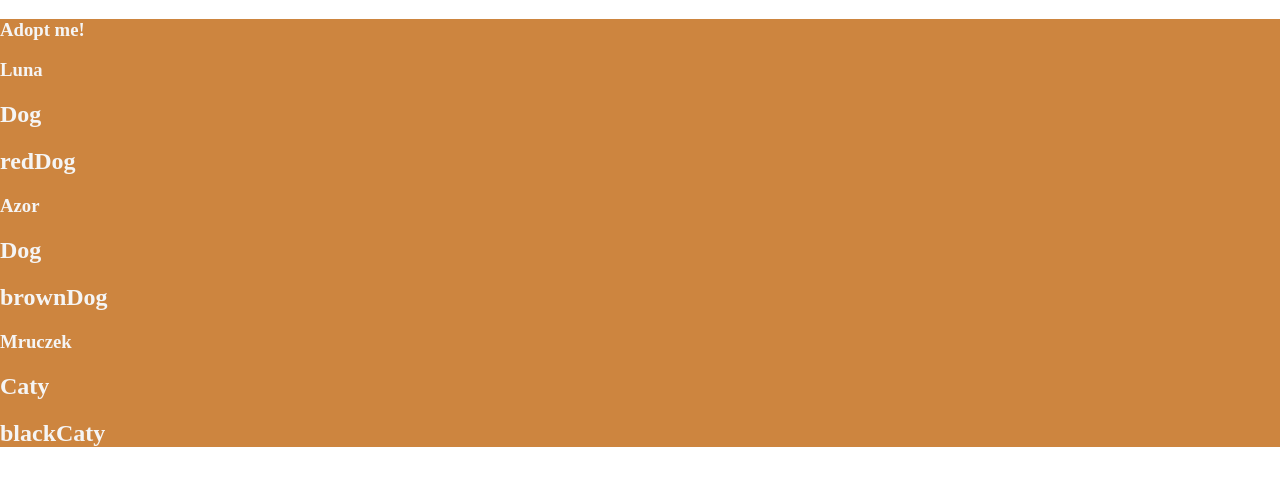
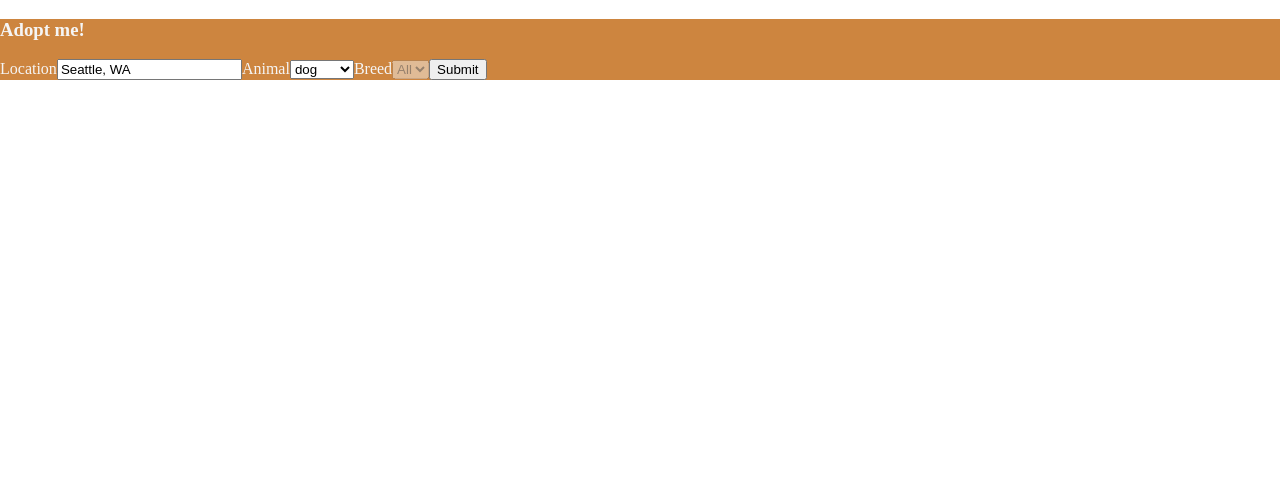
Before and after one commit to bartcis/bksoft, a React (Vite) app: page / in a window 1280 px wide. Shown: the top 486 px of the page. Built offline with nearby package versions, Linux system fonts and the light colour scheme.

Commit message:
Few exaple hooks created

```diff
--- a/package.json
+++ b/package.json
@@ -17,6 +17,7 @@
     "eslint-plugin-import": "^2.18.2",
     "eslint-plugin-jsx-a11y": "^6.2.3",
     "eslint-plugin-react": "^7.14.2",
+    "eslint-plugin-react-hooks": "^1.6.1",
     "parcel-bundler": "^1.12.3",
     "prettier": "^1.18.2"
   },
--- a/src/components/app.jsx
+++ b/src/components/app.jsx
@@ -2,6 +2,7 @@ import React from 'react';
 import styled, { createGlobalStyle } from 'styled-components'
 
 import Pet from './user/pet';
+import SearchParams from './global/search';
 
 export default function App () {
   return (
@@ -9,9 +10,10 @@ export default function App () {
       <GlobalStyle/>
       <Background>
         <h1 id='first'>Adopt me!</h1>
-        <Pet name='Luna' animal='Dog' breed='red' />
+        {/* <Pet name='Luna' animal='Dog' breed='red' />
         <Pet name='Azor' animal='Dog' breed='brown' />
-        <Pet name='Mruczek' animal='Caty' breed='black' />
+        <Pet name='Mruczek' animal='Caty' breed='black' /> */}
+        <SearchParams />
       </Background>
     </section>
   )
--- /dev/null
+++ b/src/components/global/search.jsx
@@ -0,0 +1,55 @@
+import React, { useState } from 'react';
+
+import useDropdown from './useDropdown';
+
+const SearchParams = () => {
+  const animals = ['dog', 'cat', 'lama', 'dragon'];
+
+  const [location, setLocation] = useState("Seattle, WA");
+  // const [animal, setAnimal] = useState('dog');
+  // const [breed, setBreed] = useState('');
+  const [breeds, setBreeds] = useState([]);
+  const [animal, AnimalDropdown] = useDropdown('Animal', 'dog', animals);
+  const [breed, BreedDropdown] = useDropdown('Breed', '', breeds);
+
+  return (
+    <div className="search-params">
+      <form>
+        <label htmlFor="location">
+          Location
+          <input id='location' value={location} placeholder="Location"
+            onChange={e => setLocation(e.target.value)}/>
+        </label>
+        {/* <label htmlFor="animal">
+          Animal
+          <select name="animal" id="animal" value={animal}
+            onChange={e => setAnimal(e.target.value)}
+            onBlur={e => setAnimal(e.target.value)}>
+            <option>All</option>
+            {animals.map(animal => (
+              <option key={animal} value={animal}>{animal}</option>
+            ))}
+          </select>
+        </label>
+        <label htmlFor="breed">
+          Breed
+          <select name="breed" id="breed" value={breed}
+            onChange={e => setBreed(e.target.value)}
+            onBlur={e => setBreed(e.target.value)}
+            disabled={breeds.length === 0}
+            >
+            <option>All</option>
+            {breeds.map(breed => (
+              <option key={breed} value={breed}>{breed}</option>
+            ))}
+          </select>
+        </label> */}
+        <AnimalDropdown />
+        <BreedDropdown />
+        <button>Submit</button>
+      </form>
+    </div>
+  )
+}
+
+export default SearchParams;
--- /dev/null
+++ b/src/components/global/useDropdown.jsx
@@ -0,0 +1,26 @@
+import React, { useState } from 'react';
+
+const useDropdown = (label, defaultState, options) => {
+  const [state, setState] = useState(defaultState);
+  const id = `use-dropdown-${label.replace(' ', '').toLowerCase()}`;
+
+  const Dropdown = () => (
+    <label>
+      {label}
+      <select id={id} value={state}
+        onChange={e => setState(e.target.value)}
+        onBlur={e => setState(e.target.value)}
+        disabled={options.length === 0}
+      >
+        <option>All</option>
+        {options.map(item => (
+          <option key={item} value={item}>{item}</option>
+        ))}
+      </select>
+    </label>
+  )
+
+  return [state, Dropdown, setState];
+}
+
+export default useDropdown;
```
Also changed, not shown: .eslintrc.json, 1 other file (tests, documents, lock files or other folders).
